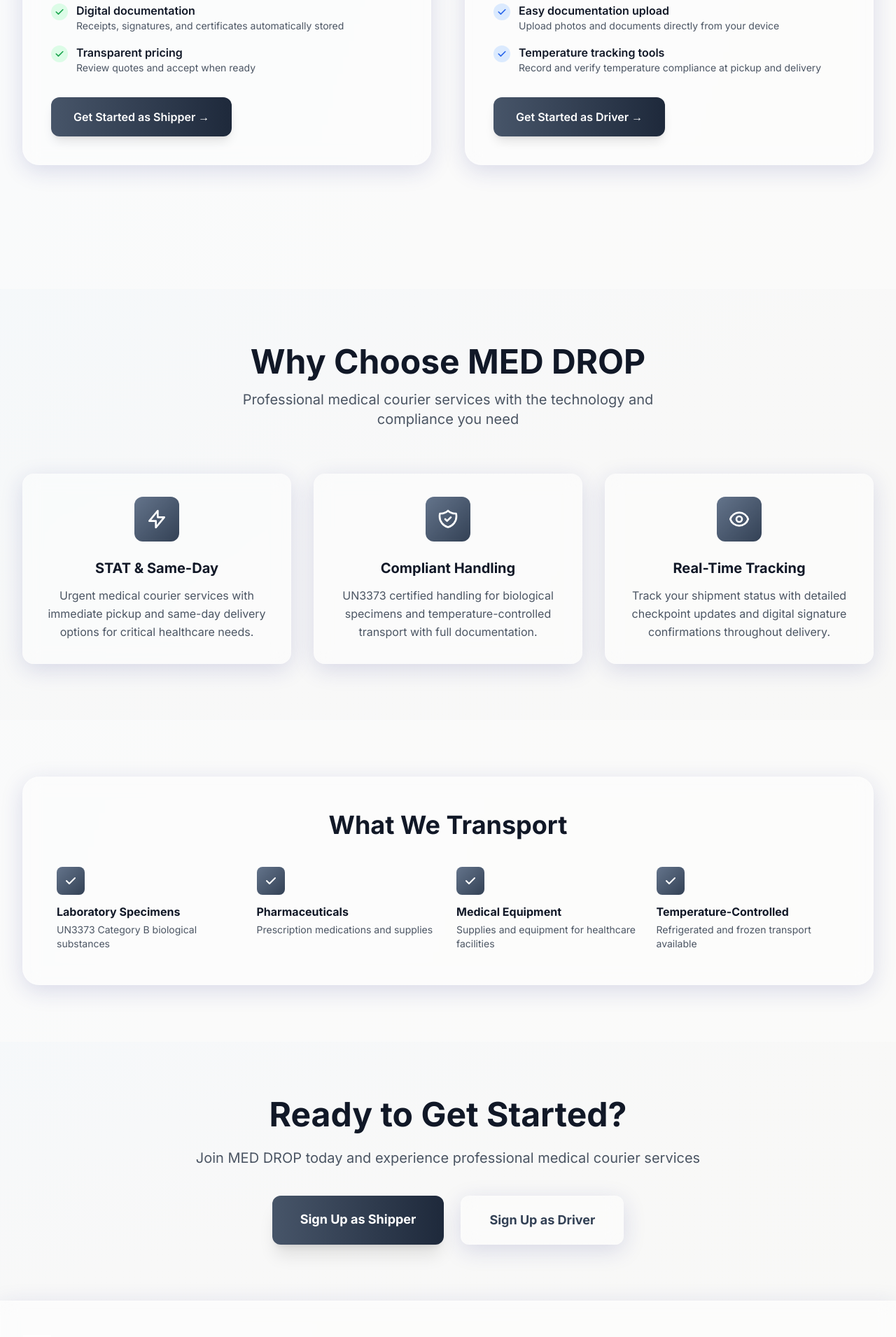
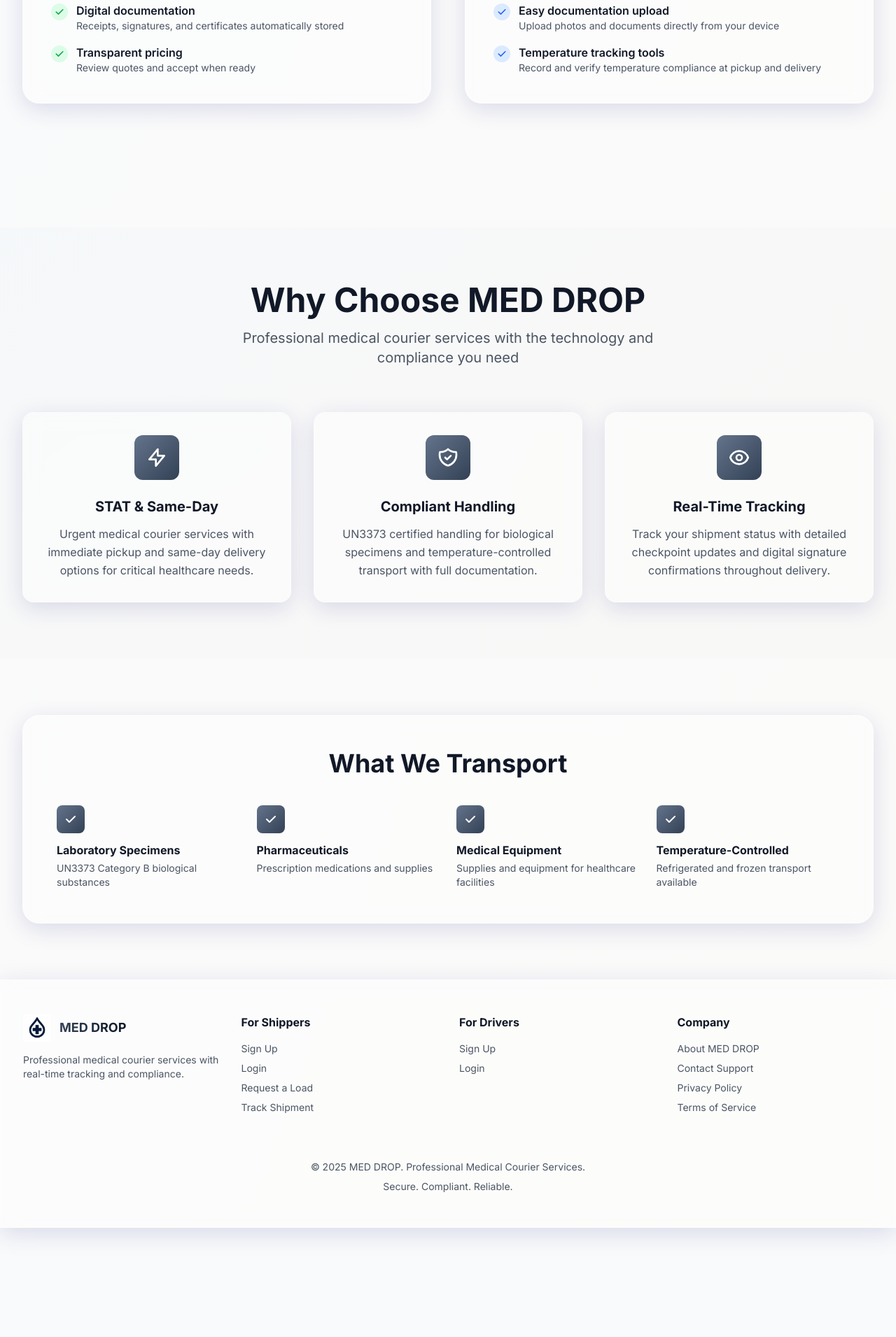
Before and after one commit to ChrisCryptoBot/meddropdispatch, a Next.js app: page / in a window 1280 px wide. Shown: the part 1760-3671 px from the top of the page at 70% size. After the commit the page ends 3515 px from the top, so only its background shows below. Built offline with nearby package versions, Linux system fonts and the light colour scheme.

Commit message:
fix: Remove redundant CTAs from homepage - Removed Get Started buttons from User Type Benefits section - Removed entire Final CTA section - Kept only the primary CTAs in hero section for cleaner design

```diff
--- a/app/page.tsx
+++ b/app/page.tsx
@@ -191,14 +191,6 @@
                     </div>
                   </li>
                 </ul>
-                <div className="mt-8">
-                  <Link
-                    href="/shipper/signup"
-                    className="inline-block px-8 py-4 bg-gradient-to-r from-slate-600 to-slate-800 text-white rounded-xl font-semibold hover:from-slate-700 hover:to-slate-900 transition-all shadow-lg hover:shadow-xl transform hover:scale-105"
-                  >
-                    Get Started as Shipper →
-                  </Link>
-                </div>
               </div>
 
               {/* Driver Benefits */}
@@ -260,14 +252,6 @@
                     </div>
                   </li>
                 </ul>
-                <div className="mt-8">
-                  <Link
-                    href="/driver/signup"
-                    className="inline-block px-8 py-4 bg-gradient-to-r from-slate-600 to-slate-800 text-white rounded-xl font-semibold hover:from-slate-700 hover:to-slate-900 transition-all shadow-lg hover:shadow-xl transform hover:scale-105"
-                  >
-                    Get Started as Driver →
-                  </Link>
-                </div>
               </div>
             </div>
           </div>
@@ -375,32 +359,6 @@
             </div>
           </div>
         </section>
-
-        {/* Final CTA Section */}
-        <section className="py-20 bg-gradient-to-br from-slate-100/50 via-neutral-100/50 to-stone-100/50 border-t border-white/30">
-          <div className="max-w-4xl mx-auto px-4 sm:px-6 lg:px-8 text-center">
-            <h3 className="text-4xl md:text-5xl font-bold text-gray-900 mb-6">
-              Ready to Get Started?
-            </h3>
-            <p className="text-xl text-gray-600 mb-10">
-              Join MED DROP today and experience professional medical courier services
-            </p>
-            <div className="flex flex-col sm:flex-row gap-6 justify-center">
-              <Link
-                href="/shipper/signup"
-                className="px-10 py-5 bg-gradient-to-r from-slate-600 to-slate-800 text-white rounded-xl font-bold text-lg hover:from-slate-700 hover:to-slate-900 transition-all shadow-xl hover:shadow-2xl transform hover:scale-105"
-              >
-                Sign Up as Shipper
-              </Link>
-              <Link
-                href="/driver/signup"
-                className="px-10 py-5 glass border-2 border-slate-600 text-slate-700 rounded-xl font-bold text-lg hover:bg-white/70 transition-all shadow-xl hover:shadow-2xl transform hover:scale-105"
-              >
-                Sign Up as Driver
-              </Link>
-            </div>
-          </div>
-        </section>
       </main>
 
       {/* Footer */}
```
